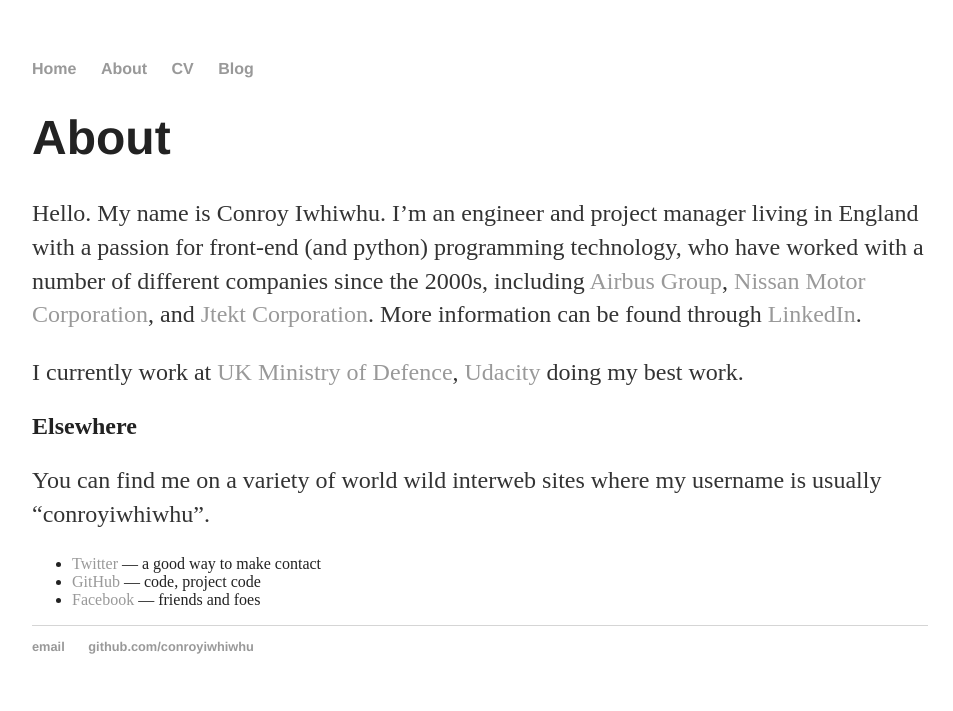
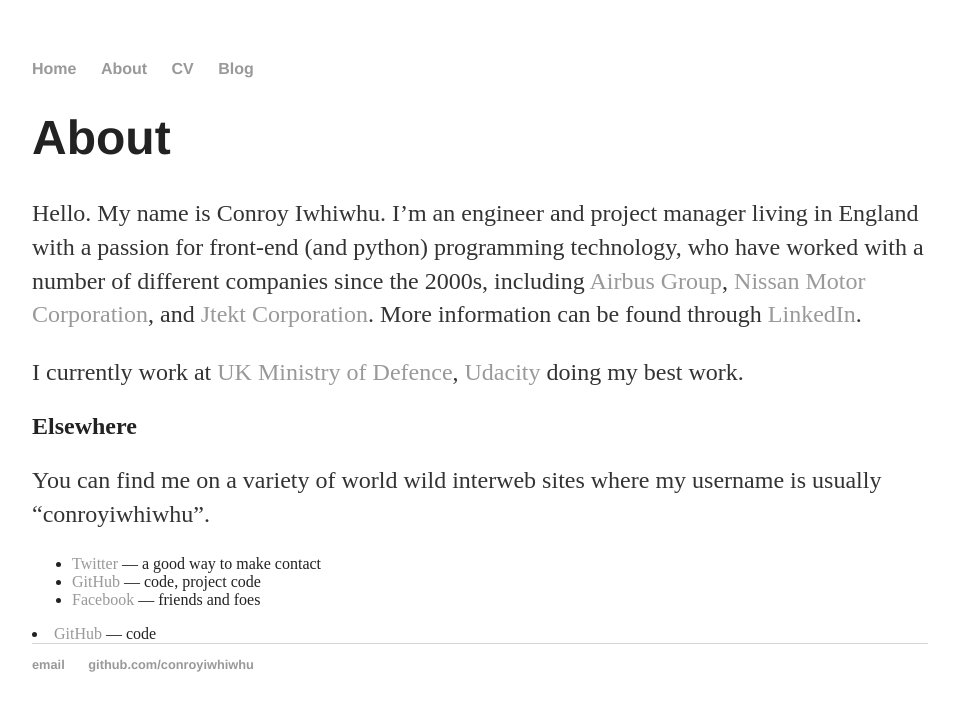
Before and after one commit to conroyiwhiwhu/conroyiwhiwhu.github.io, a Jekyll site: the page built from about/index.html, in a window 1280 px wide. Shown: the top 711 px of the page, without its empty margins (160-1113 px from the left). Built offline with Jekyll 4.4.1, drawn with Linux system fonts in a browser that asks for light colours.

Commit message:
Update index.html

```diff
--- a/about/index.html
+++ b/about/index.html
@@ -39,7 +39,7 @@
 
 <!--            <ul class="contacts">-->
 <!--                <li><a href="https://twitter.com/techconroy">Twitter</a> — a good way to make contact</li>-->
-<!--                <li><a href="https://github.com/conroyiwhiwhu/">GitHub</a> — code</li>-->
+                <li><a href="https://github.com/conroyiwhiwhu/">GitHub</a> — code</li>
 <!--                <li><a href="http://facebook.com/conroyiwhiwhu">Facebook</a> — friends and foes</li>-->
 <!--                <li><a href="https://uk.linkedin.com/in/conroyiwhiwhu">LinkedIn</a></li>-->
 <!--                </ul>-->
```
